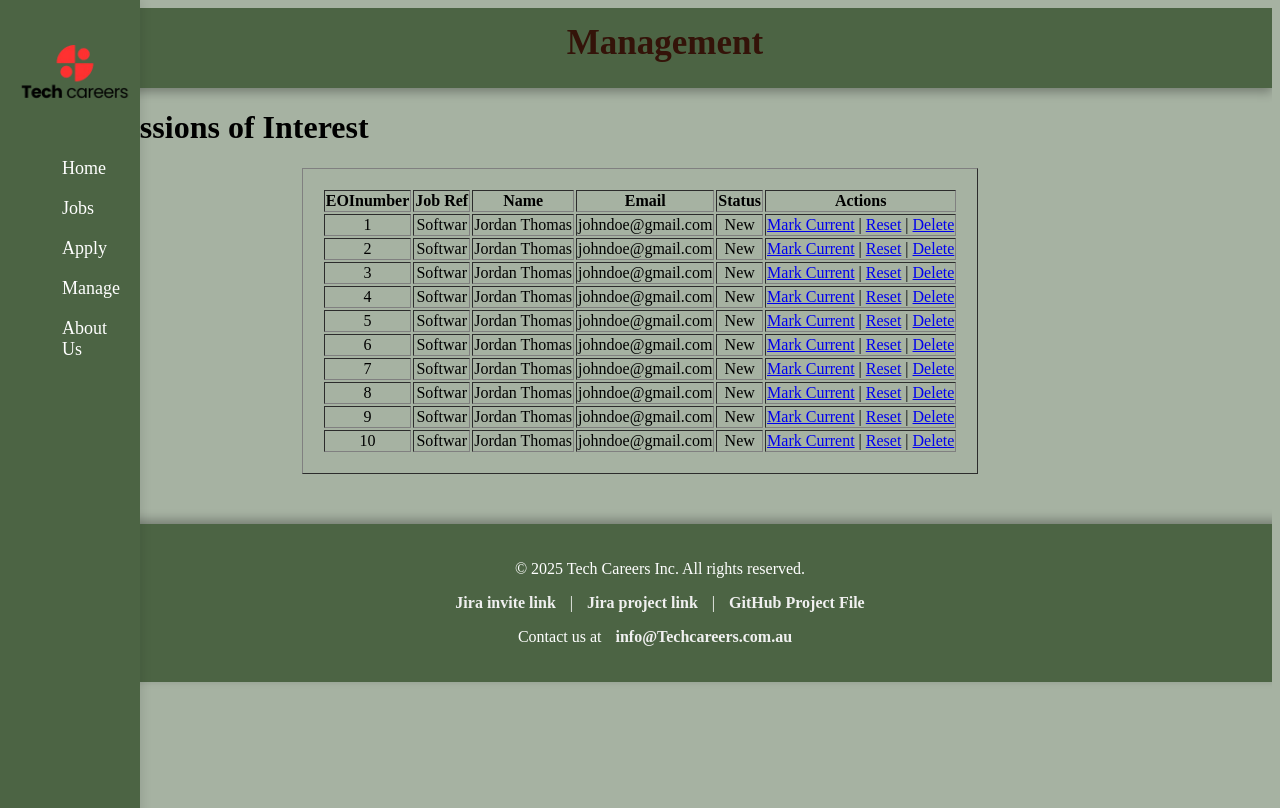
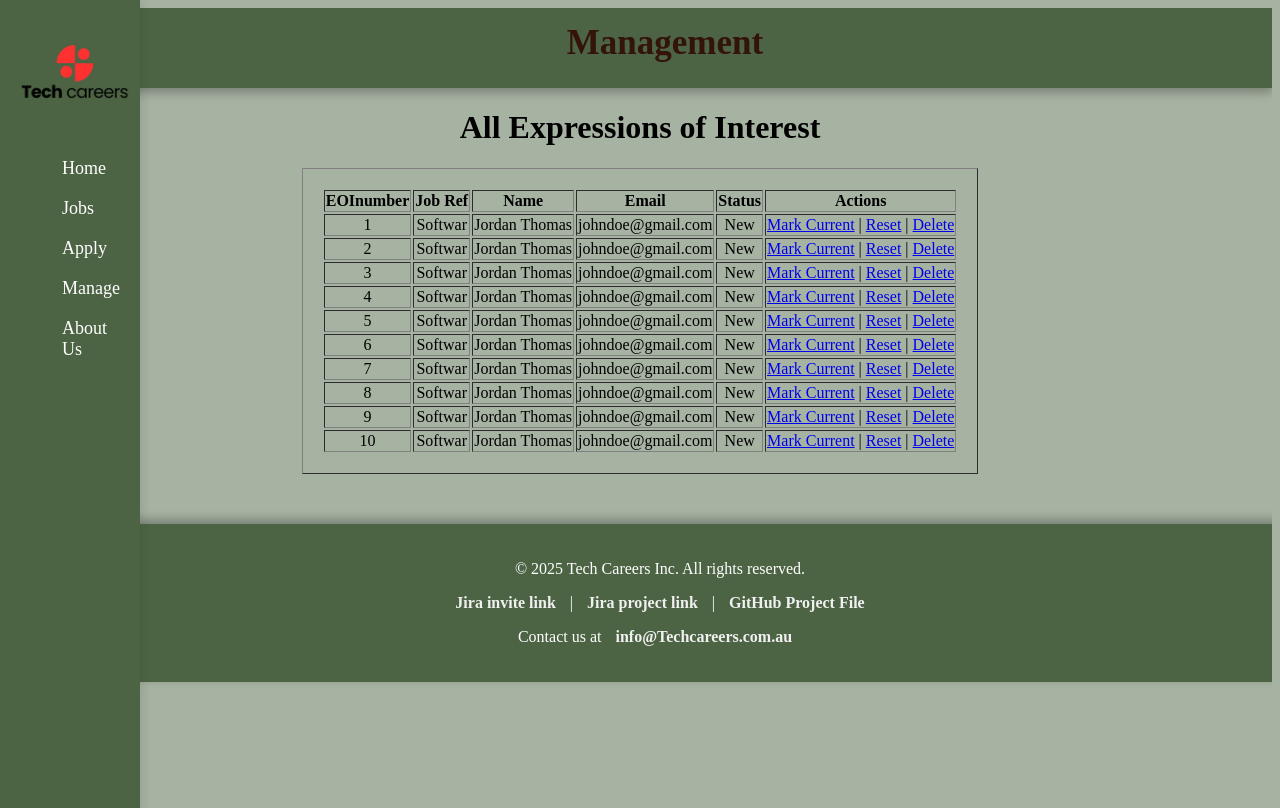
Before and after one commit to JordanThomasButler/LVSJ-GroupProj, a PHP site: page /project1/manage.php in a window 1280 px wide. Run offline with PHP 8.4, Linux system fonts and the light colour scheme; data comes from the database, SQL or seed files in the repository.

Commit message:
fixing text alignment

```diff
--- a/project1/manage.php
+++ b/project1/manage.php
@@ -52,7 +52,7 @@ $result = mysqli_query($conn, $query);
     <title>Manage EOIs</title>
 </head>
 <body>
-    <h1>All Expressions of Interest</h1>
+    <h1 class="center-text">All Expressions of Interest</h1>
     <table border="1">
         <tr>
             <th>EOInumber</th>
--- a/styles/styles.css
+++ b/styles/styles.css
@@ -846,3 +846,7 @@ body.management-page {
 .management-page {
     height: 100%;
 }
+
+.center-text {
+    text-align: center;
+}
```
